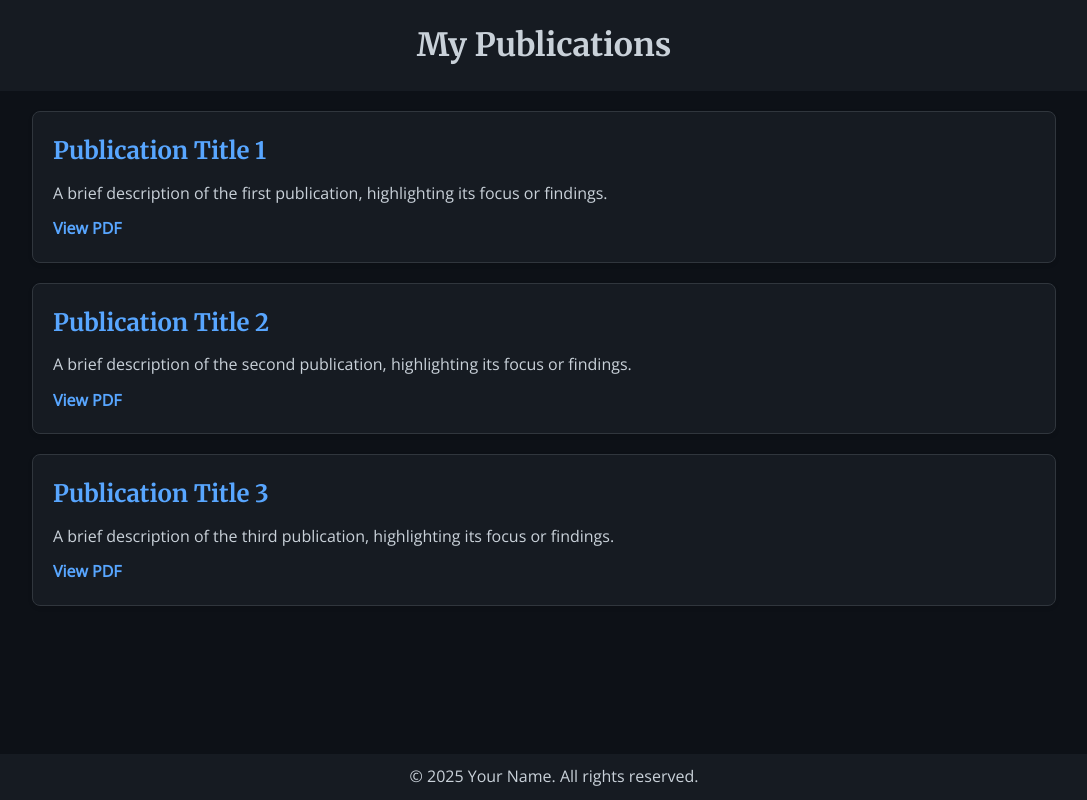
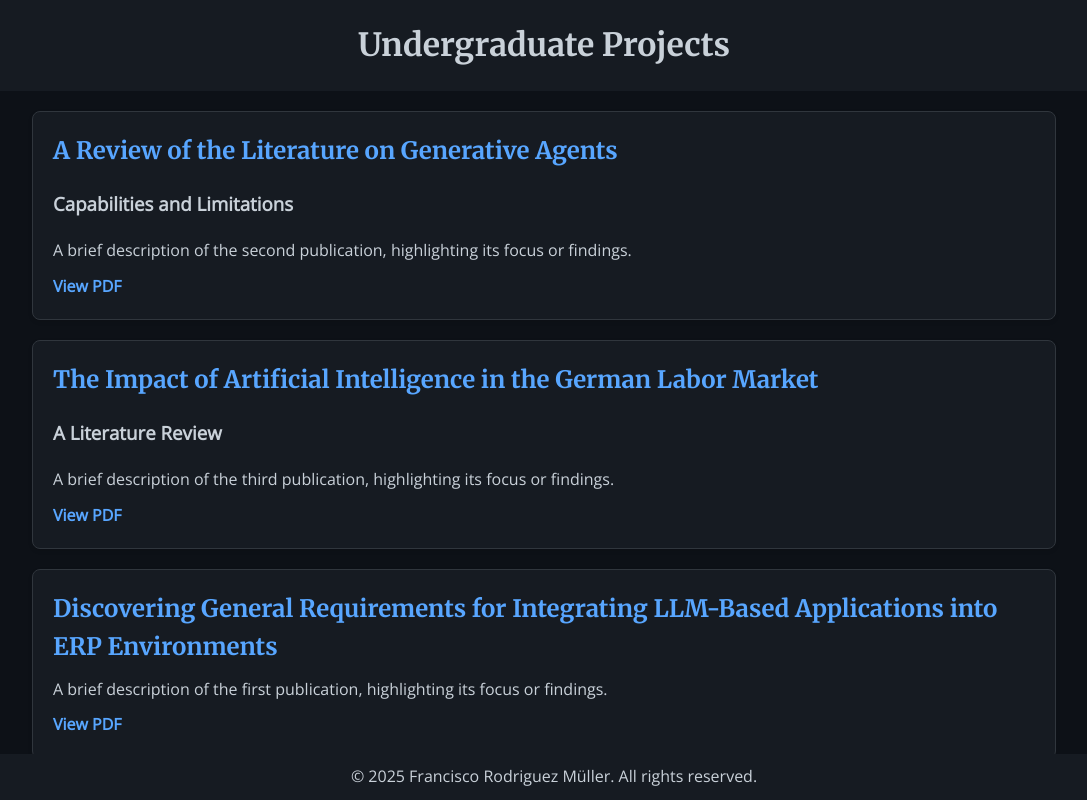
Before and after one commit to franrmueller/franrmueller.github.io, a plain HTML site: page index.html in a window 1280 px wide. Shown: the whole page, without its empty margins (96-1183 px from the left). Drawn offline with nearby package versions, Linux system fonts and the light colour scheme.

Commit message:
First preview

```diff
--- a/index.html
+++ b/index.html
@@ -82,31 +82,33 @@
 </head>
 <body>
     <header>
-        <h1>My Publications</h1>
+        <h1>Undergraduate Projects</h1>
     </header>
 
     <main>
         <div class="publication">
-            <h2>Publication Title 1</h2>
-            <p>A brief description of the first publication, highlighting its focus or findings.</p>
-            <a href="your-publication1.pdf" target="_blank">View PDF</a>
+            <h2>A Review of the Literature on Generative Agents</h2>
+            <h3>Capabilities and Limitations</h3>
+            <p>A brief description of the second publication, highlighting its focus or findings.</p>
+            <a href="Integrationsseminar_2775857.pdf" target="_blank">View PDF</a>
         </div>
 
         <div class="publication">
-            <h2>Publication Title 2</h2>
-            <p>A brief description of the second publication, highlighting its focus or findings.</p>
-            <a href="your-publication2.pdf" target="_blank">View PDF</a>
+            <h2>The Impact of Artificial Intelligence in the German Labor Market</h2>
+            <h3>A Literature Review</h3>
+            <p>A brief description of the third publication, highlighting its focus or findings.</p>
+            <a href="PAII-2775857-Rodriguez_Mueller_Francisco.pdf" target="_blank">View PDF</a>
         </div>
 
         <div class="publication">
-            <h2>Publication Title 3</h2>
-            <p>A brief description of the third publication, highlighting its focus or findings.</p>
-            <a href="your-publication3.pdf" target="_blank">View PDF</a>
+            <h2>Discovering General Requirements for Integrating LLM-Based Applications into ERP Environments </h2>
+            <p>A brief description of the first publication, highlighting its focus or findings.</p>
+            <a href="VWL_Seminararbeit.pdf" target="_blank">View PDF</a>
         </div>
     </main>
 
     <footer>
-        &copy; 2025 Your Name. All rights reserved.
+        &copy; 2025 Francisco Rodriguez Müller. All rights reserved.
     </footer>
 </body>
 </html>
```
Also changed, not shown: 3 other files.
